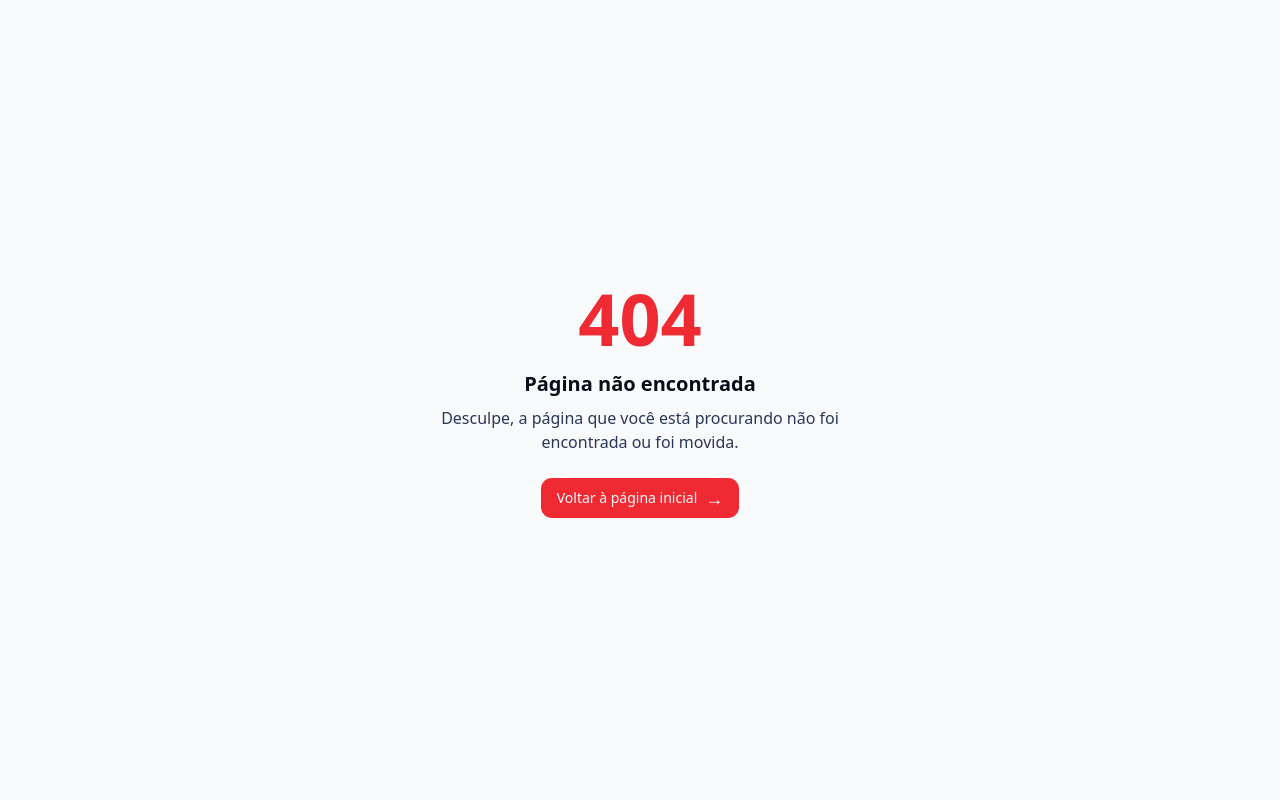
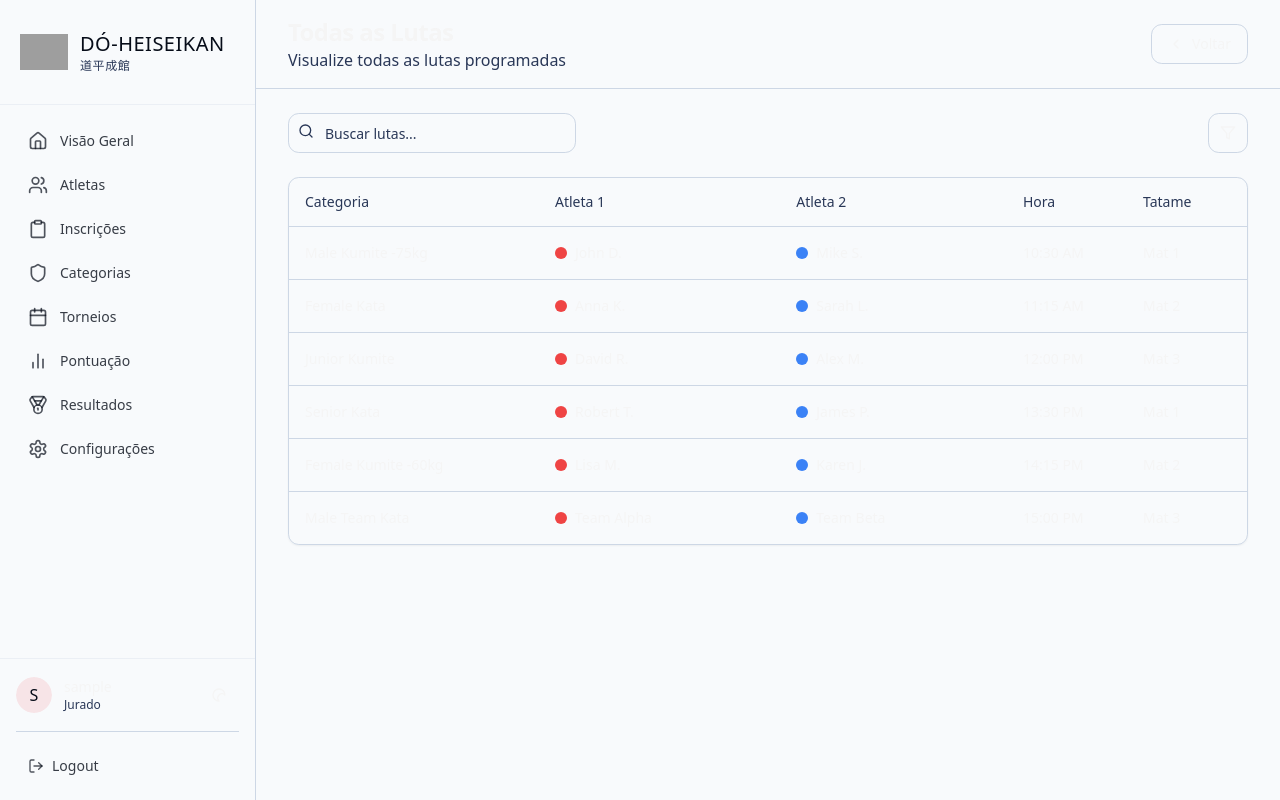
Before and after one commit to xaexae-ne-pae/sistema-karate-do-heiseikan, a React (Vite) app: page /todas-lutas in a window 1280 px wide. Before the commit this address had no page. Built offline with nearby package versions, Linux system fonts and the light colour scheme; sample sign-in values are in the browser's storage; grey boxes are pictures that could not be loaded.

Commit message:
Add match details table
Implement a table to display match details when "Ver todas" button is clicked.

```diff
--- a/src/App.tsx
+++ b/src/App.tsx
@@ -12,6 +12,7 @@ import Tournaments from "./pages/Tournaments";
 import Scoring from "./pages/Scoring";
 import Results from "./pages/Results";
 import Inscriptions from "./pages/Inscriptions";
+import AllMatches from "./pages/AllMatches";
 import NotFound from "./pages/NotFound";
 import { ProtectedRoute } from "./components/ProtectedRoute";
 
@@ -70,6 +71,11 @@ const App = () => (
               <Results />
             </ProtectedRoute>
           } />
+          <Route path="/todas-lutas" element={
+            <ProtectedRoute>
+              <AllMatches />
+            </ProtectedRoute>
+          } />
 
           {/* ADD ALL CUSTOM ROUTES ABOVE THE CATCH-ALL "*" ROUTE */}
           <Route path="*" element={<NotFound />} />
--- /dev/null
+++ b/src/pages/AllMatches.tsx
@@ -0,0 +1,188 @@
+
+import { useState } from "react";
+import { Sidebar } from "@/components/Sidebar";
+import { Button } from "@/components/ui/button";
+import { Input } from "@/components/ui/input";
+import {
+  Table,
+  TableBody,
+  TableCell,
+  TableHead,
+  TableHeader,
+  TableRow
+} from "@/components/ui/table";
+import { Search, ChevronLeft, Filter, X } from "lucide-react";
+
+// Interfaces
+interface Athlete {
+  name: string;
+  color: string;
+}
+
+interface Match {
+  id: number;
+  category: string;
+  time: string;
+  mat: string;
+  athlete1: Athlete;
+  athlete2: Athlete;
+}
+
+const AllMatches = () => {
+  const [searchQuery, setSearchQuery] = useState("");
+
+  // Dados fictícios para demonstração - podemos expandir estes dados
+  const matchesData: Match[] = [
+    {
+      id: 1,
+      category: "Male Kumite -75kg",
+      time: "10:30 AM",
+      mat: "Mat 1",
+      athlete1: { name: "John D.", color: "red" },
+      athlete2: { name: "Mike S.", color: "blue" }
+    },
+    {
+      id: 2,
+      category: "Female Kata",
+      time: "11:15 AM",
+      mat: "Mat 2",
+      athlete1: { name: "Anna K.", color: "red" },
+      athlete2: { name: "Sarah L.", color: "blue" }
+    },
+    {
+      id: 3,
+      category: "Junior Kumite",
+      time: "12:00 PM",
+      mat: "Mat 3",
+      athlete1: { name: "David R.", color: "red" },
+      athlete2: { name: "Alex M.", color: "blue" }
+    },
+    {
+      id: 4,
+      category: "Senior Kata",
+      time: "13:30 PM",
+      mat: "Mat 1",
+      athlete1: { name: "Robert T.", color: "red" },
+      athlete2: { name: "James P.", color: "blue" }
+    },
+    {
+      id: 5,
+      category: "Female Kumite -60kg",
+      time: "14:15 PM",
+      mat: "Mat 2",
+      athlete1: { name: "Lisa M.", color: "red" },
+      athlete2: { name: "Karen J.", color: "blue" }
+    },
+    {
+      id: 6,
+      category: "Male Team Kata",
+      time: "15:00 PM",
+      mat: "Mat 3",
+      athlete1: { name: "Team Alpha", color: "red" },
+      athlete2: { name: "Team Beta", color: "blue" }
+    },
+  ];
+
+  // Filtrar lutas com base na pesquisa
+  const filteredMatches = matchesData.filter(match =>
+    match.athlete1.name.toLowerCase().includes(searchQuery.toLowerCase()) ||
+    match.athlete2.name.toLowerCase().includes(searchQuery.toLowerCase()) ||
+    match.category.toLowerCase().includes(searchQuery.toLowerCase()) ||
+    match.time.toLowerCase().includes(searchQuery.toLowerCase()) ||
+    match.mat.toLowerCase().includes(searchQuery.toLowerCase())
+  );
+
+  return (
+    <div className="flex min-h-screen bg-background">
+      <Sidebar />
+
+      <div className="flex-1 ml-64">
+        <header className="sticky top-0 z-40 flex items-center justify-between gap-4 border-b bg-background/95 px-8 py-4 backdrop-blur">
+          <div>
+            <h1 className="text-2xl font-semibold tracking-tight">Todas as Lutas</h1>
+            <p className="text-muted-foreground">Visualize todas as lutas programadas</p>
+          </div>
+
+          <div className="flex items-center gap-3">
+            <Button variant="outline" className="gap-2" onClick={() => window.history.back()}>
+              <ChevronLeft className="h-4 w-4" />
+              <span>Voltar</span>
+            </Button>
+          </div>
+        </header>
+
+        <main className="px-8 py-6">
+          <div className="flex flex-col sm:flex-row items-center justify-between gap-4 mb-6">
+            <div className="relative w-full sm:w-72">
+              <Search className="absolute left-2.5 top-2.5 h-4 w-4 text-muted-foreground" />
+              <Input
+                type="search"
+                placeholder="Buscar lutas..."
+                className="w-full pl-9 bg-background"
+                value={searchQuery}
+                onChange={(e) => setSearchQuery(e.target.value)}
+              />
+              {searchQuery && (
+                <X
+                  className="absolute right-2.5 top-2.5 h-4 w-4 text-muted-foreground cursor-pointer"
+                  onClick={() => setSearchQuery("")}
+                />
+              )}
+            </div>
+
+            <Button variant="outline" size="icon">
+              <Filter className="h-4 w-4" />
+            </Button>
+          </div>
+
+          <div className="rounded-md border shadow-sm">
+            <Table>
+              <TableHeader>
+                <TableRow>
+                  <TableHead className="w-[250px]">Categoria</TableHead>
+                  <TableHead>Atleta 1</TableHead>
+                  <TableHead>Atleta 2</TableHead>
+                  <TableHead className="w-[120px]">Hora</TableHead>
+                  <TableHead className="w-[120px]">Tatame</TableHead>
+                </TableRow>
+              </TableHeader>
+              <TableBody>
+                {filteredMatches.length > 0 ? (
+                  filteredMatches.map((match) => (
+                    <TableRow key={match.id} className="hover:bg-muted/80">
+                      <TableCell className="font-medium">{match.category}</TableCell>
+                      <TableCell>
+                        <div className="flex items-center gap-2">
+                          <div className="w-3 h-3 rounded-full bg-red-500"></div>
+                          {match.athlete1.name}
+                        </div>
+                      </TableCell>
+                      <TableCell>
+                        <div className="flex items-center gap-2">
+                          <div className="w-3 h-3 rounded-full bg-blue-500"></div>
+                          {match.athlete2.name}
+                        </div>
+                      </TableCell>
+                      <TableCell>{match.time}</TableCell>
+                      <TableCell>{match.mat}</TableCell>
+                    </TableRow>
+                  ))
+                ) : (
+                  <TableRow>
+                    <TableCell colSpan={5} className="text-center py-6 text-muted-foreground">
+                      {searchQuery
+                        ? `Nenhuma luta encontrada para "${searchQuery}"`
+                        : "Nenhuma luta programada"}
+                    </TableCell>
+                  </TableRow>
+                )}
+              </TableBody>
+            </Table>
+          </div>
+        </main>
+      </div>
+    </div>
+  );
+};
+
+export default AllMatches;
--- a/src/pages/Dashboard.tsx
+++ b/src/pages/Dashboard.tsx
@@ -33,7 +33,7 @@ const Dashboard = () => {
   };
 
   const handleViewAllMatches = () => {
-    navigate("/pontuacao");
+    navigate("/todas-lutas");
   };
 
   const handleTournamentClick = () => {
```
